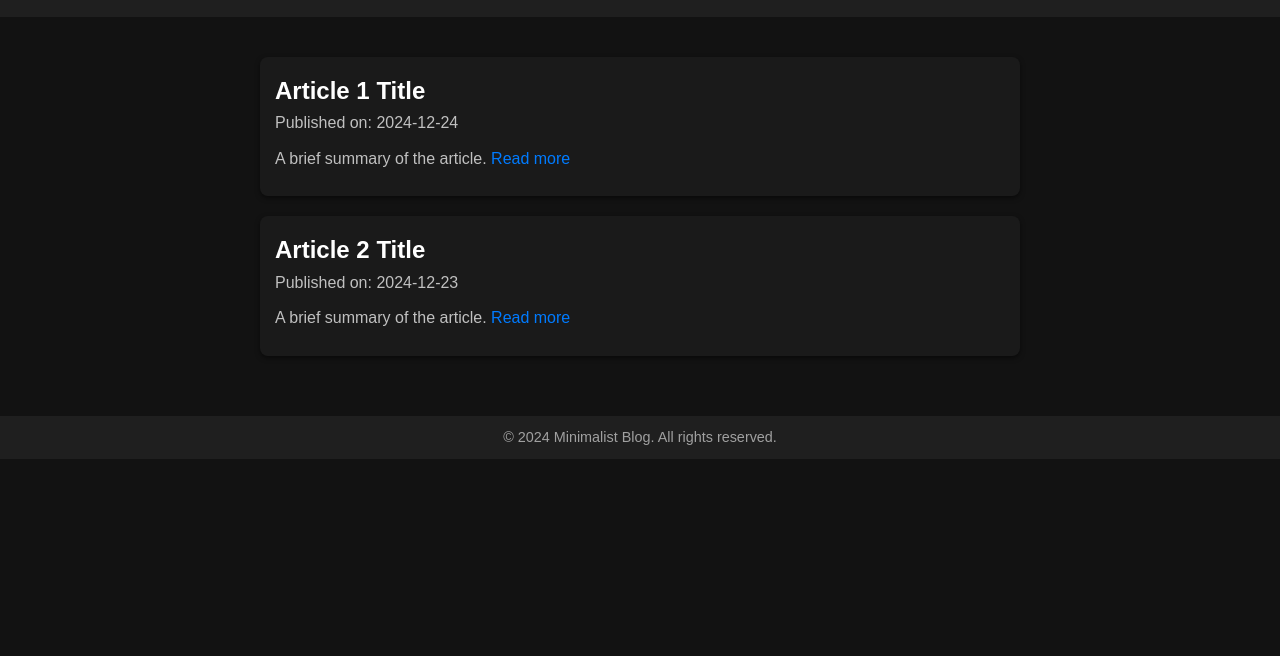
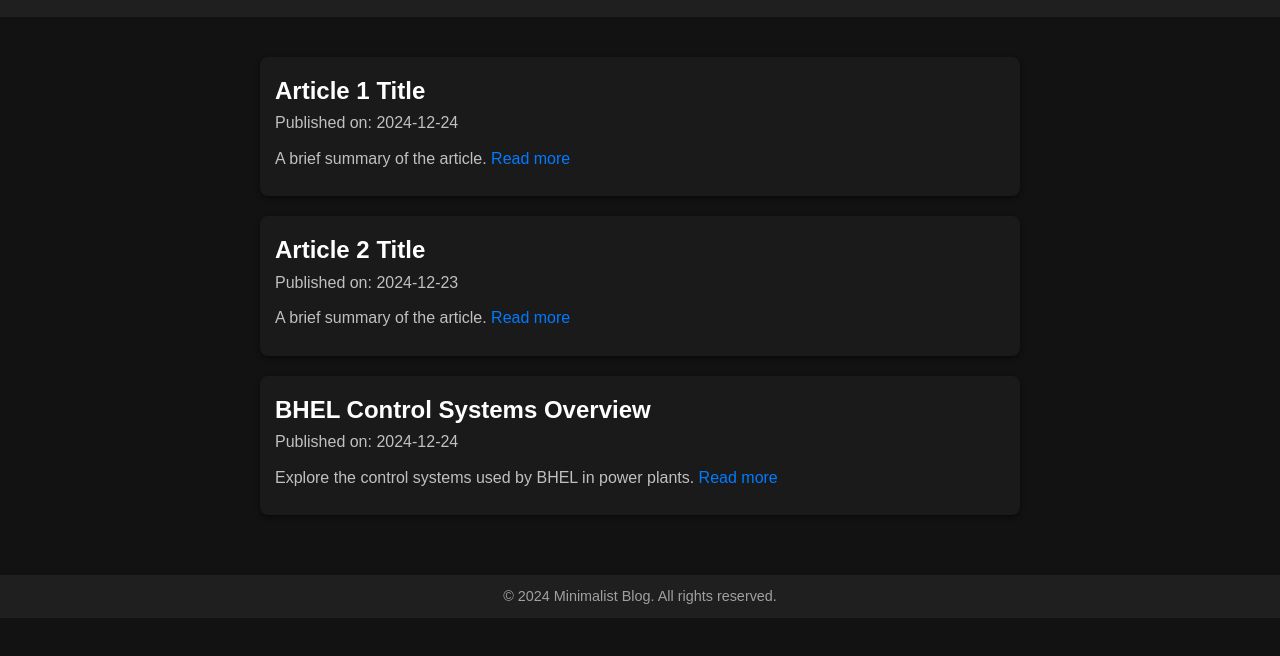
Before and after one commit to darshandeva/my_articles, a plain HTML site: page index.html in a window 1280 px wide. Shown: the part 118-774 px from the top of the page. Drawn offline with Linux system fonts and the light colour scheme.

Commit message:
Update index.html

```diff
--- a/index.html
+++ b/index.html
@@ -97,6 +97,12 @@
             <p>Published on: <time>2024-12-23</time></p>
             <p>A brief summary of the article. <a href="article2.html">Read more</a></p>
         </article>
+        <article>
+           <h2>BHEL Control Systems Overview</h2>
+          <p>Published on: <time>2024-12-24</time></p>
+          <p>Explore the control systems used by BHEL in power plants. <a href="bhel-control-systems.html">Read more</a></p>
+        </article>
+
     </main>
     <footer>
         <p>&copy; 2024 Minimalist Blog. All rights reserved.</p>
```
